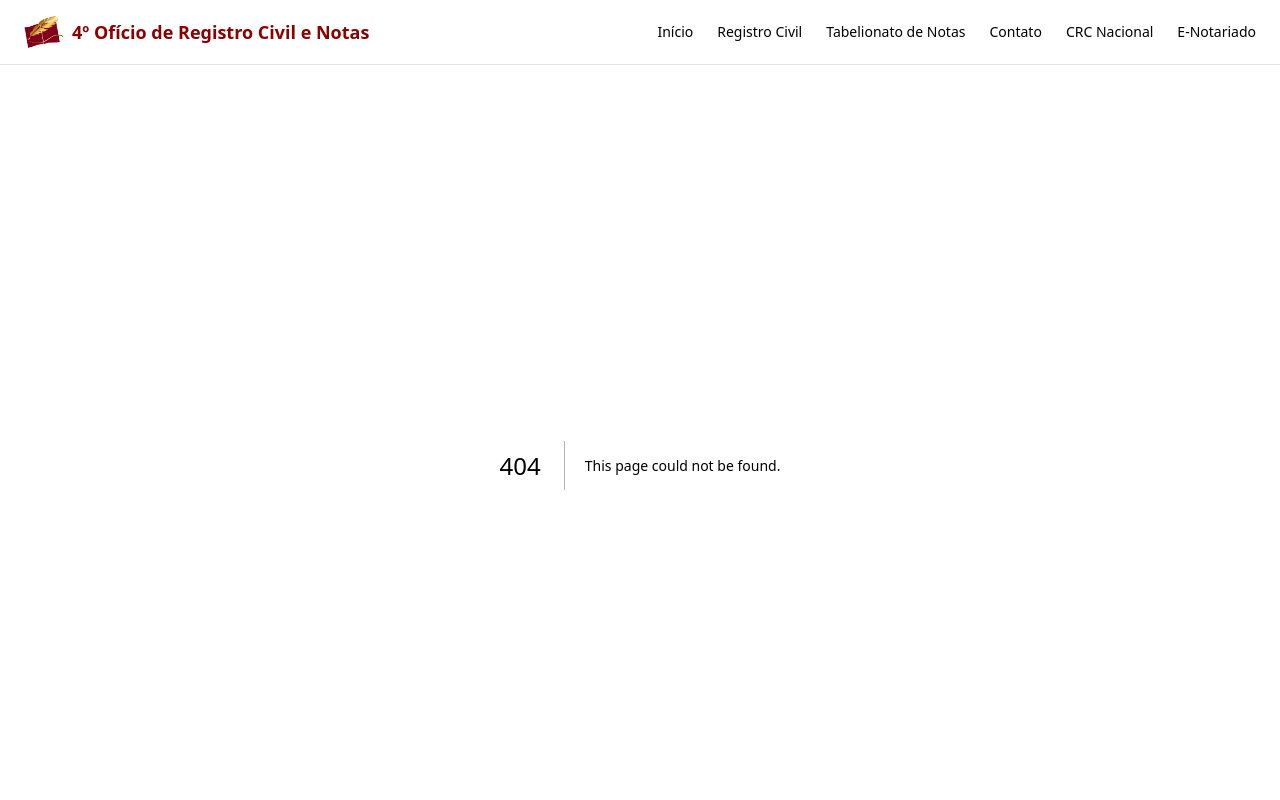
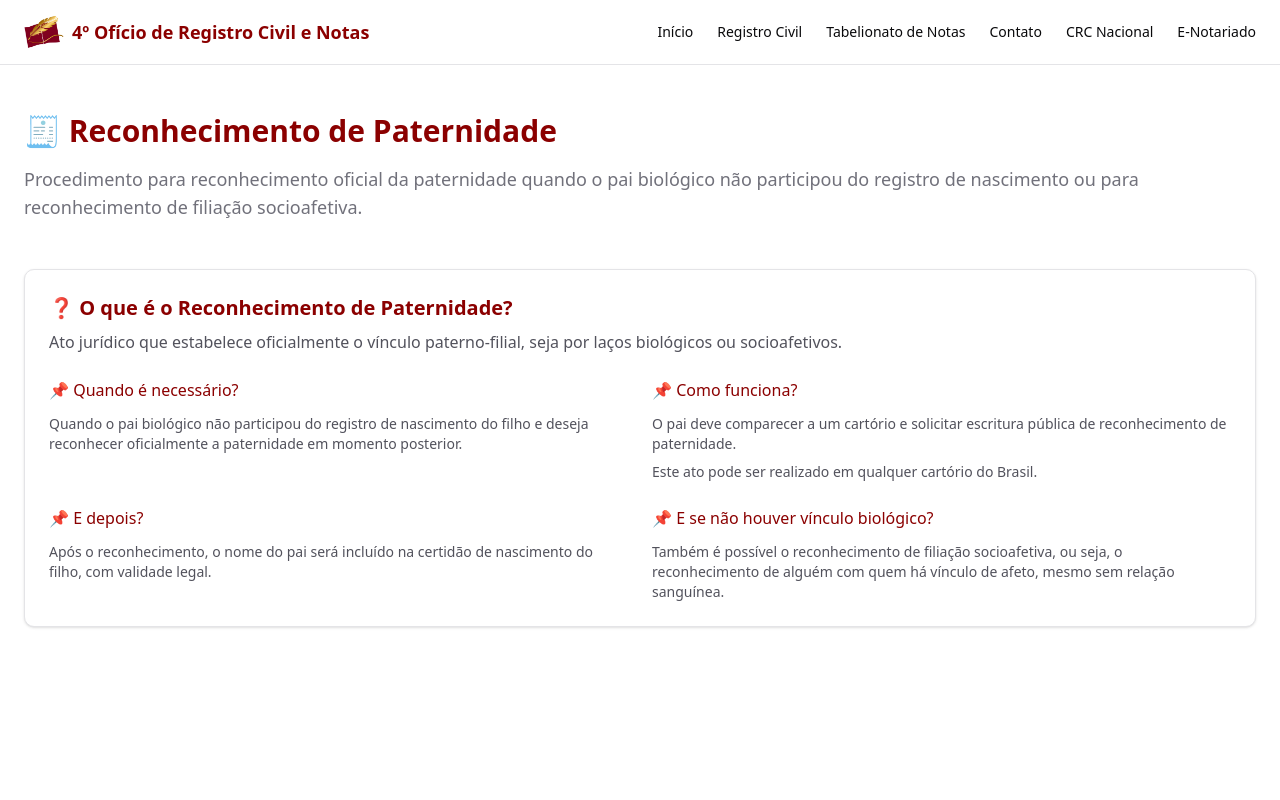
Before and after one commit to PedroL22/4-oficio-de-aracaju-landing-page, a Next.js app: page /reconhecimento-paternidade in a window 1280 px wide. Before the commit this address had no page. Shown: the top 800 px of the page. Built offline with nearby package versions, Linux system fonts and the light colour scheme.

Commit message:
✨ feat: Add reconhecimento-paternidade page

```diff
--- a/src/app/(home)/page.tsx
+++ b/src/app/(home)/page.tsx
@@ -5,7 +5,7 @@ import { ServicesSection } from './components/ServicesSection'
 
 export default function Home() {
   return (
-    <main className='mx-auto flex min-h-screen flex-1 flex-col'>
+    <main className='mx-auto flex flex-1 flex-col'>
       <HeroSection />
 
       <ServicesSection />
--- a/src/app/casamento-civil/page.tsx
+++ b/src/app/casamento-civil/page.tsx
@@ -23,7 +23,7 @@ export const metadata = {
 
 export default function CasamentoCivil() {
   return (
-    <main className='mx-auto flex min-h-screen flex-1 flex-col'>
+    <main className='mx-auto flex flex-1 flex-col'>
       <div className='flex w-full flex-col items-center py-12'>
         <section className='mb-12 w-full max-w-[1280px] px-4 md:px-6'>
           <div className='mb-8'>
--- a/src/app/faq-crc/page.tsx
+++ b/src/app/faq-crc/page.tsx
@@ -23,7 +23,7 @@ export const metadata = {
 
 export default function FAQCRCNacional() {
   return (
-    <main className='mx-auto flex min-h-screen flex-1 flex-col'>
+    <main className='mx-auto flex flex-1 flex-col'>
       <div className='flex w-full flex-col items-center py-12'>
         <section className='mb-12 w-full max-w-[1280px] px-4 md:px-6'>
           <div className='mb-8'>
--- /dev/null
+++ b/src/app/reconhecimento-paternidade/page.tsx
@@ -0,0 +1,88 @@
+export const metadata = {
+  title: 'Reconhecimento de Paternidade - 4º Ofício de Aracaju',
+  description:
+    'Reconhecimento de paternidade biológica e socioafetiva no 4º Ofício de Registro Civil de Aracaju/SE. Procedimento rápido e seguro para inclusão do nome do pai na certidão de nascimento.',
+  openGraph: {
+    title: 'Reconhecimento de Paternidade - 4º Ofício de Aracaju',
+    description:
+      'Reconhecimento de paternidade biológica e socioafetiva no 4º Ofício de Registro Civil de Aracaju/SE. Procedimento rápido e seguro para inclusão do nome do pai na certidão de nascimento.',
+    images: ['/logotype.png'],
+  },
+  twitter: {
+    card: 'summary_large_image',
+    title: 'Reconhecimento de Paternidade - 4º Ofício de Aracaju',
+    description:
+      'Reconhecimento de paternidade biológica e socioafetiva no 4º Ofício de Registro Civil de Aracaju/SE. Procedimento rápido e seguro para inclusão do nome do pai na certidão de nascimento.',
+    images: ['/logotype.png'],
+  },
+}
+
+export default function ReconhecimentoPaternidade() {
+  return (
+    <main className='mx-auto flex min-h-screen flex-1 flex-col'>
+      <div className='flex w-full flex-col items-center py-12'>
+        <section className='mb-12 w-full max-w-[1280px] px-4 md:px-6'>
+          <div className='mb-12'>
+            <h1 className='mb-4 font-bold text-3xl text-[#8B0000]'>🧾 Reconhecimento de Paternidade</h1>
+
+            <p className='text-lg text-zinc-500'>
+              Procedimento para reconhecimento oficial da paternidade quando o pai biológico não participou do registro
+              de nascimento ou para reconhecimento de filiação socioafetiva.
+            </p>
+          </div>
+
+          <div className='rounded-lg border bg-white p-6 shadow-sm'>
+            <div className='mb-6'>
+              <h2 className='mb-2 font-semibold text-[#8B0000] text-xl'>❓ O que é o Reconhecimento de Paternidade?</h2>
+
+              <p className='text-zinc-600'>
+                Ato jurídico que estabelece oficialmente o vínculo paterno-filial, seja por laços biológicos ou
+                socioafetivos.
+              </p>
+            </div>
+
+            <div className='grid gap-6 md:grid-cols-2'>
+              <div>
+                <h3 className='mb-3 font-medium text-[#8B0000]'>📌 Quando é necessário?</h3>
+
+                <p className='text-sm text-zinc-600'>
+                  Quando o pai biológico não participou do registro de nascimento do filho e deseja reconhecer
+                  oficialmente a paternidade em momento posterior.
+                </p>
+              </div>
+
+              <div>
+                <h4 className='mb-3 font-medium text-[#8B0000]'>📌 Como funciona?</h4>
+
+                <div className='space-y-2 text-sm text-zinc-600'>
+                  <p>
+                    O pai deve comparecer a um cartório e solicitar escritura pública de reconhecimento de paternidade.
+                  </p>
+                  <p>Este ato pode ser realizado em qualquer cartório do Brasil.</p>
+                </div>
+              </div>
+
+              <div>
+                <h5 className='mb-3 font-medium text-[#8B0000]'>📌 E depois?</h5>
+
+                <p className='text-sm text-zinc-600'>
+                  Após o reconhecimento, o nome do pai será incluído na certidão de nascimento do filho, com validade
+                  legal.
+                </p>
+              </div>
+
+              <div>
+                <h6 className='mb-3 font-medium text-[#8B0000]'>📌 E se não houver vínculo biológico?</h6>
+
+                <p className='text-sm text-zinc-600'>
+                  Também é possível o reconhecimento de filiação socioafetiva, ou seja, o reconhecimento de alguém com
+                  quem há vínculo de afeto, mesmo sem relação sanguínea.
+                </p>
+              </div>
+            </div>
+          </div>
+        </section>
+      </div>
+    </main>
+  )
+}
--- a/src/app/registro-civil/page.tsx
+++ b/src/app/registro-civil/page.tsx
@@ -22,7 +22,7 @@ export const metadata = {
 
 export default function RegistroCivil() {
   return (
-    <main className='mx-auto flex min-h-screen flex-1 flex-col'>
+    <main className='mx-auto flex flex-1 flex-col'>
       <div className='flex w-full flex-col items-center py-12'>
         <section className='mb-12 w-full max-w-[1280px] px-4 md:px-6'>
           <div className='mb-8'>
--- a/src/app/tabelionato/page.tsx
+++ b/src/app/tabelionato/page.tsx
@@ -19,11 +19,11 @@ export const metadata = {
 
 export default function Tabelionato() {
   return (
-    <main className='mx-auto flex min-h-screen flex-1 flex-col'>
+    <main className='mx-auto flex flex-1 flex-col'>
       <div className='flex w-full flex-col items-center py-12'>
         <section className='mb-12 w-full max-w-[1280px] px-4 md:px-6'>
           <div className='mb-12'>
-            <h1 className='mb-4 font-bold text-3xl text-[#8B0000]'>Tabelionato de Notas</h1>
+            <h1 className='mb-4 font-bold text-3xl text-[#8B0000]'>📜 Tabelionato de Notas</h1>
 
             <p className='text-lg text-zinc-500'>
               Serviços relacionados a escrituras públicas, procurações, reconhecimento de firma, autenticações e
```
